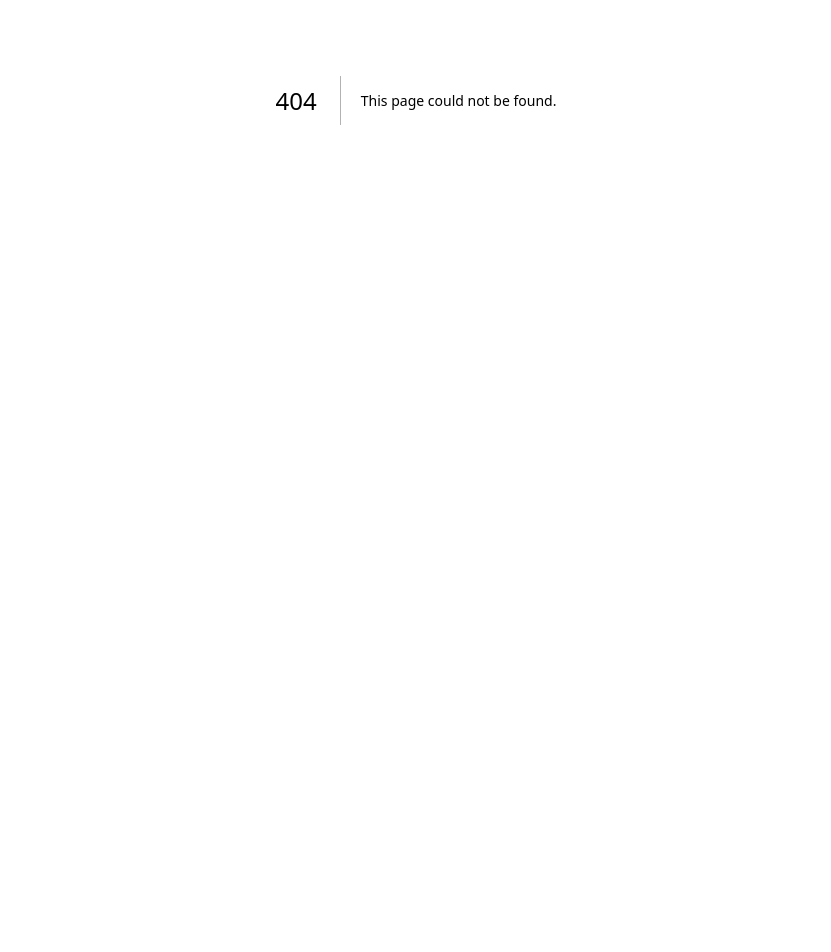
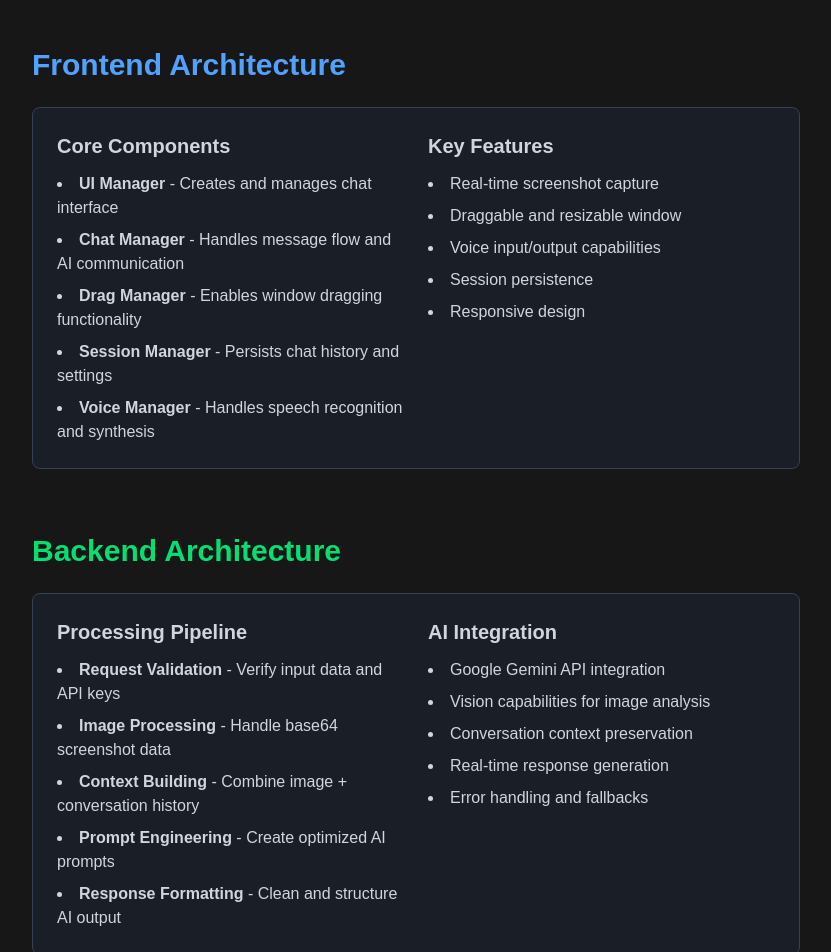
Before and after one commit to Bhargav00007/Watchwing-ai, a Next.js app: page /about/documentation in a window 1280 px wide. Before the commit this address had no page. Shown: the part 300-1252 px from the top of the page, without its empty margins (224-1055 px from the left). Before the commit the page ends 800 px from the top, so only its background shows below. Built offline with nearby package versions, Linux system fonts and the light colour scheme.

Commit message:
Added documentation page

```diff
--- /dev/null
+++ b/src/app/about/documentation/page.tsx
@@ -0,0 +1,226 @@
+// app/about/page.tsx
+"use client";
+
+import React from "react";
+import Image from "next/image";
+
+export default function AboutPage() {
+  return (
+    <main className="min-h-screen text-gray-300 p-8 my-30 mx-auto">
+      {/* Page Container */}
+      <div className="max-w-3xl mx-auto space-y-16">
+        {/* Documentation Header */}
+        <section>
+          <h1 className="lg:text-5xl text-4xl font-bold text-start mb-6">
+            TECHNICAL DOCUMENTATION
+          </h1>
+          <p className="text-lg leading-relaxed">
+            Comprehensive technical overview of Watch Wing AI&apos;s
+            architecture, data flow, and error handling mechanisms.
+          </p>
+        </section>
+
+        {/* Frontend Architecture */}
+        <section>
+          <h2 className="text-3xl font-bold text-start mb-6 text-blue-400">
+            Frontend Architecture
+          </h2>
+          <div className="bg-gray-800/50 p-6 rounded-lg border border-gray-700">
+            <div className="grid md:grid-cols-2 gap-6 text-gray-300">
+              <div>
+                <h4 className="text-xl font-semibold mb-3">Core Components</h4>
+                <ul className="list-disc list-inside space-y-2">
+                  <li>
+                    <strong>UI Manager</strong> - Creates and manages chat
+                    interface
+                  </li>
+                  <li>
+                    <strong>Chat Manager</strong> - Handles message flow and AI
+                    communication
+                  </li>
+                  <li>
+                    <strong>Drag Manager</strong> - Enables window dragging
+                    functionality
+                  </li>
+                  <li>
+                    <strong>Session Manager</strong> - Persists chat history and
+                    settings
+                  </li>
+                  <li>
+                    <strong>Voice Manager</strong> - Handles speech recognition
+                    and synthesis
+                  </li>
+                </ul>
+              </div>
+              <div>
+                <h4 className="text-xl font-semibold mb-3">Key Features</h4>
+                <ul className="list-disc list-inside space-y-2">
+                  <li>Real-time screenshot capture</li>
+                  <li>Draggable and resizable window</li>
+                  <li>Voice input/output capabilities</li>
+                  <li>Session persistence</li>
+                  <li>Responsive design</li>
+                </ul>
+              </div>
+            </div>
+          </div>
+        </section>
+
+        {/* Backend Architecture */}
+        <section>
+          <h2 className="text-3xl font-bold text-start mb-6 text-green-400">
+            Backend Architecture
+          </h2>
+          <div className="bg-gray-800/50 p-6 rounded-lg border border-gray-700">
+            <div className="grid md:grid-cols-2 gap-6 text-gray-300">
+              <div>
+                <h4 className="text-xl font-semibold mb-3">
+                  Processing Pipeline
+                </h4>
+                <ul className="list-disc list-inside space-y-2">
+                  <li>
+                    <strong>Request Validation</strong> - Verify input data and
+                    API keys
+                  </li>
+                  <li>
+                    <strong>Image Processing</strong> - Handle base64 screenshot
+                    data
+                  </li>
+                  <li>
+                    <strong>Context Building</strong> - Combine image +
+                    conversation history
+                  </li>
+                  <li>
+                    <strong>Prompt Engineering</strong> - Create optimized AI
+                    prompts
+                  </li>
+                  <li>
+                    <strong>Response Formatting</strong> - Clean and structure
+                    AI output
+                  </li>
+                </ul>
+              </div>
+              <div>
+                <h4 className="text-xl font-semibold mb-3">AI Integration</h4>
+                <ul className="list-disc list-inside space-y-2">
+                  <li>Google Gemini API integration</li>
+                  <li>Vision capabilities for image analysis</li>
+                  <li>Conversation context preservation</li>
+                  <li>Real-time response generation</li>
+                  <li>Error handling and fallbacks</li>
+                </ul>
+              </div>
+            </div>
+          </div>
+        </section>
+
+        {/* Error Handling System */}
+        <section>
+          <h2 className="text-3xl font-bold text-start mb-6 text-red-400">
+            Error Handling System
+          </h2>
+          <div className="bg-gray-800/50 p-6 rounded-lg border border-gray-700 space-y-6">
+            {/* Replaced Graph with Image */}
+            <div className="flex justify-center">
+              <Image
+                src="/assets/errorgraph.png"
+                alt="Error Handling System Flow"
+                width={900}
+                height={500}
+                className="rounded-lg border border-gray-700"
+              />
+            </div>
+
+            <div className="grid md:grid-cols-2 gap-6 text-gray-300">
+              <div>
+                <h4 className="text-xl font-semibold mb-3">
+                  Error Types Handled
+                </h4>
+                <ul className="list-disc list-inside space-y-2">
+                  <li>
+                    <strong>API Quota Exceeded</strong> - Gemini usage limits
+                    reached
+                  </li>
+                  <li>
+                    <strong>Rate Limiting</strong> - Too many requests
+                  </li>
+                  <li>
+                    <strong>Network Issues</strong> - Connection failures
+                  </li>
+                  <li>
+                    <strong>Invalid Input</strong> - Malformed requests
+                  </li>
+                  <li>
+                    <strong>Service Unavailable</strong> - Backend/AI service
+                    down
+                  </li>
+                </ul>
+              </div>
+              <div>
+                <h4 className="text-xl font-semibold mb-3">
+                  Recovery Mechanisms
+                </h4>
+                <ul className="list-disc list-inside space-y-2">
+                  <li>User-friendly error messages</li>
+                  <li>Automatic retry suggestions</li>
+                  <li>Session preservation during failures</li>
+                  <li>Graceful feature degradation</li>
+                  <li>Comprehensive error logging</li>
+                </ul>
+              </div>
+            </div>
+          </div>
+        </section>
+
+        {/* Technical Specifications */}
+        <section>
+          <h2 className="text-3xl font-bold text-start mb-6 text-gray-400">
+            Technical Specifications
+          </h2>
+          <div className="grid md:grid-cols-2 gap-8 text-gray-300">
+            <div className="bg-gray-800/50 p-6 rounded-lg border border-gray-700">
+              <h4 className="text-xl font-semibold mb-4">Frontend Stack</h4>
+              <ul className="space-y-2">
+                <li>
+                  <strong>Framework:</strong> Chrome Extension + Content Scripts
+                </li>
+                <li>
+                  <strong>Language:</strong> JavaScript/TypeScript
+                </li>
+                <li>
+                  <strong>UI:</strong> Custom CSS with Dark Theme
+                </li>
+                <li>
+                  <strong>Storage:</strong> Chrome Storage API + Session Storage
+                </li>
+                <li>
+                  <strong>APIs:</strong> Chrome Tabs, Web Speech, Clipboard
+                </li>
+              </ul>
+            </div>
+            <div className="bg-gray-800/50 p-6 rounded-lg border border-gray-700">
+              <h4 className="text-xl font-semibold mb-4">Backend Stack</h4>
+              <ul className="space-y-2">
+                <li>
+                  <strong>Runtime:</strong> Node.js / Vercel Functions
+                </li>
+                <li>
+                  <strong>AI Provider:</strong> Google Gemini API
+                </li>
+                <li>
+                  <strong>Image Processing:</strong> Base64 + Vision AI
+                </li>
+                <li>
+                  <strong>Authentication:</strong> API Key Validation
+                </li>
+                <li>
+                  <strong>Error Handling:</strong> Comprehensive Status Codes
+                </li>
+              </ul>
+            </div>
+          </div>
+        </section>
+      </div>
+    </main>
+  );
+}
--- a/src/app/about/page.tsx
+++ b/src/app/about/page.tsx
@@ -7,7 +7,7 @@ export default function AboutPage() {
   return (
     <main className="min-h-screen  text-gray-300 p-8 my-30 mx-auto">
       {/* Page Container */}
-      <div className="max-w-4xl mx-auto space-y-12">
+      <div className="max-w-3xl mx-auto space-y-12">
         {/* Introduction */}
         <section>
           <h1 className="lg:text-5xl text-4xl font-bold text-start mb-6">
--- a/src/components/NavBar.tsx
+++ b/src/components/NavBar.tsx
@@ -12,6 +12,11 @@ const NavBar = () => {
           label: "About Us",
           href: "/about",
           ariaLabel: "About Us",
+        },
+        {
+          label: "Documentation",
+          href: "/about/documentation",
+          ariaLabel: "Documentation",
         },
         {
           label: "Release Notes",
```
Also changed, not shown: public/assets/errorgraph.png (added).
